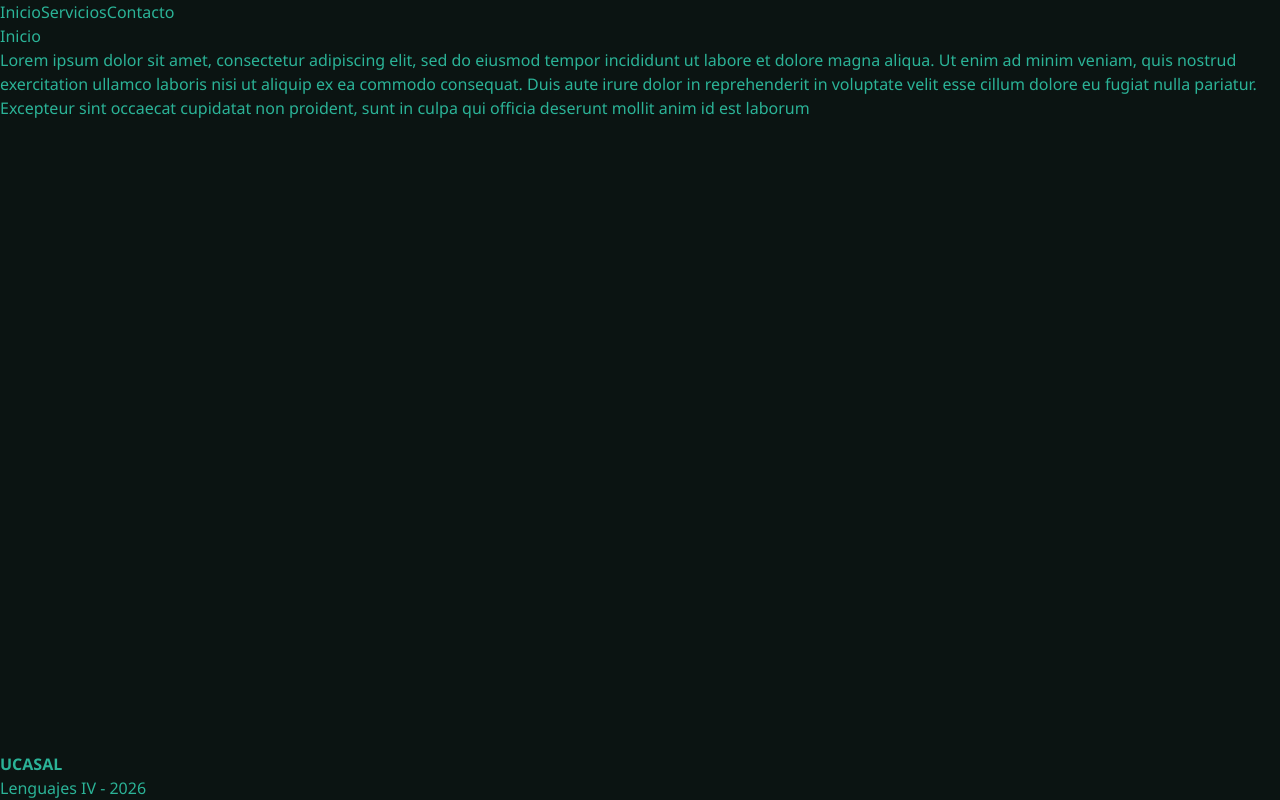
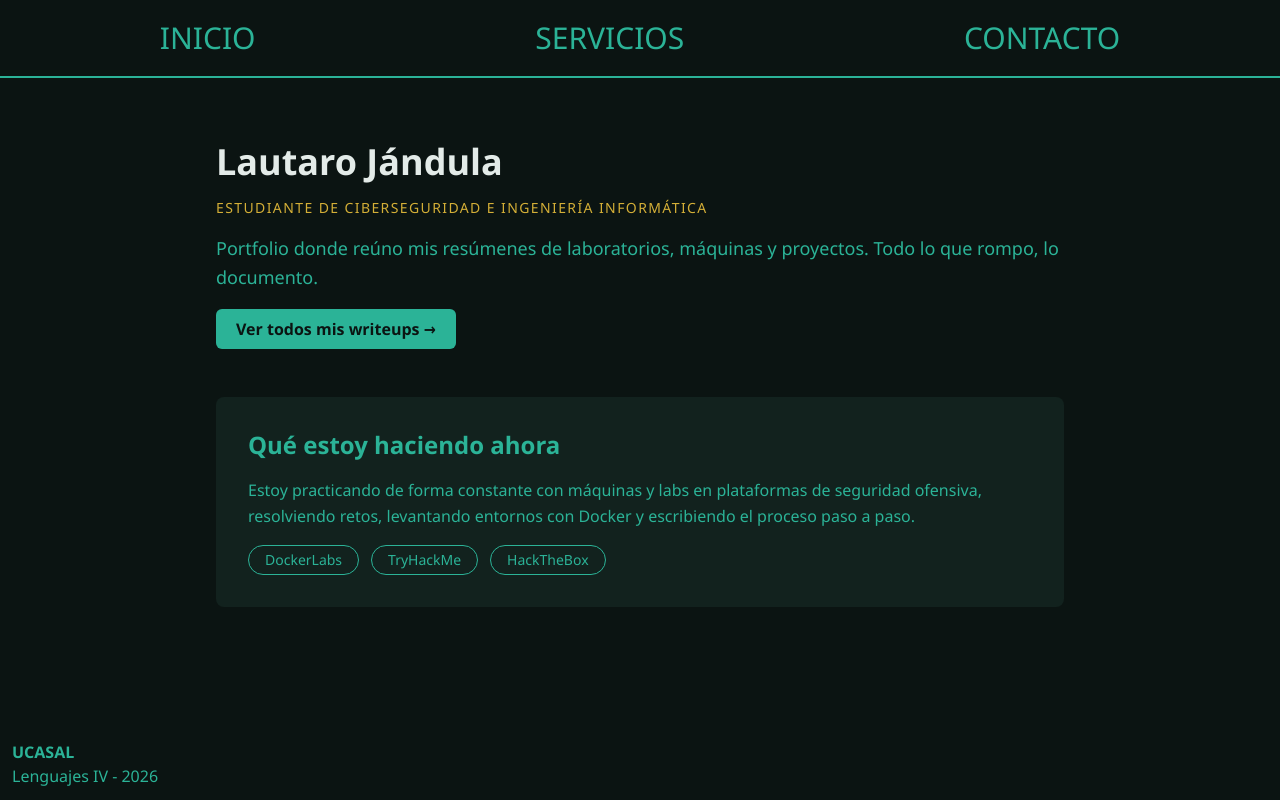
Before and after one commit to codebylauti/lenguajesiv-tp, a React (Vite) app: page / in a window 1280 px wide. Built offline with nearby package versions, Linux system fonts and the light colour scheme.

Commit message:
feat: mejora a las paginas de inicio y servicios

```diff
--- a/src/components/Footer.jsx
+++ b/src/components/Footer.jsx
@@ -1,6 +1,6 @@
 function Footer () {
   return (
-    <footer>
+    <footer className="pb-3 pl-3">
       <strong>UCASAL</strong><br/>
       <p>Lenguajes IV - 2026</p>
     </footer>
--- a/src/components/Header.jsx
+++ b/src/components/Header.jsx
@@ -2,7 +2,7 @@ import Navbar from "./Navbar";
 
 function Header () {
   return (
-    <header>
+    <header className="border-b-detail-jade border-b-2 p-5 uppercase text-3xl">
       <Navbar/>
     </header>
   )
--- a/src/components/Navbar.jsx
+++ b/src/components/Navbar.jsx
@@ -2,7 +2,7 @@ import { NavLink } from 'react-router';
 
 function Navbar () {
   return (
-    <nav className='navbar'>
+    <nav className="navbar flex justify-around">
       <NavLink
         to="/Inicio"
       >
--- /dev/null
+++ b/src/data/content.js
@@ -0,0 +1,62 @@
+const writeups = {
+  label: "Ver todos mis writeups",
+  url: "https://github.com/",
+}
+
+const home = {
+  hero: {
+    name: "Lautaro Jándula",
+    role: "Estudiante de Ciberseguridad e Ingeniería Informática",
+    tagline:
+      "Portfolio donde reúno mis resúmenes de laboratorios, máquinas y proyectos. Todo lo que rompo, lo documento.",
+  },
+  focus: {
+    title: "Qué estoy haciendo ahora",
+    text:
+      "Estoy practicando de forma constante con máquinas y labs en plataformas de seguridad ofensiva, resolviendo retos, levantando entornos con Docker y escribiendo el proceso paso a paso.",
+    platforms: [
+      { name: "DockerLabs", url: "https://dockerlabs.es" },
+      { name: "TryHackMe", url: "https://tryhackme.com" },
+      { name: "HackTheBox", url: "https://www.hackthebox.com" },
+    ],
+  },
+  writeups,
+}
+
+const services = {
+  intro:
+    "Lo que ofrezco mientras sigo formándome: trabajo práctico, documentado y con foco en aprender haciendo.",
+  writeups,
+  items: [
+    {
+      id: "machines",
+      title: "Resolución de máquinas y labs",
+      description:
+        "Enumeración, explotación y escalada de privilegios en entornos controlados de DockerLabs, TryHackMe y HackTheBox, con notas públicas de cada paso.",
+      tags: ["Linux", "Privilege escalation", "CTF"],
+    },
+    {
+      id: "writeups",
+      title: "Writeups y documentación",
+      description:
+        "Guías claras de cada máquina o reto: contexto, comandos usados, errores y aprendizajes, para que puedas replicar o revisar el proceso.",
+      tags: ["Documentación", "Análisis"],
+    },
+    {
+      id: "docker",
+      title: "Entornos con Docker",
+      description:
+        "Armado y revisión de servicios en contenedores: despliegue, configuración y análisis de imágenes para reproducir laboratorios locales.",
+      tags: ["Docker", "Infraestructura"],
+    },
+    {
+      id: "web",
+      title: "Revisión básica de seguridad web",
+      description:
+        "Evaluación de aplicaciones con foco en los OWASP Top 10: inyecciones, XSS, autenticación débil y malas configuraciones, con reporte de hallazgos.",
+      tags: ["OWASP", "Web", "Reportes"],
+    },
+  ],
+}
+
+export { home, services }
--- a/src/pages/Home.jsx
+++ b/src/pages/Home.jsx
@@ -1,9 +1,43 @@
+import { home } from "../data/content.js";
+
 function Home () {
+  const { hero, focus, writeups } = home
+
   return (
-    <>
-      <h1>Inicio</h1>
-      <p>Lorem ipsum dolor sit amet, consectetur adipiscing elit, sed do eiusmod tempor incididunt ut labore et dolore magna aliqua. Ut enim ad minim veniam, quis nostrud exercitation ullamco laboris nisi ut aliquip ex ea commodo consequat. Duis aute irure dolor in reprehenderit in voluptate velit esse cillum dolore eu fugiat nulla pariatur. Excepteur sint occaecat cupidatat non proident, sunt in culpa qui officia deserunt mollit anim id est laborum</p>
-    </>
+    <section className="max-w-4xl mx-auto px-6 py-16 flex flex-col gap-12">
+      <header className="flex flex-col gap-4">
+        <h1 className="text-4xl font-bold text-text-primary">{hero.name}</h1>
+        <p className="text-detail-gold uppercase tracking-widest text-sm">{hero.role}</p>
+        <p className="text-lg leading-relaxed">{hero.tagline}</p>
+        <a
+          href={writeups.url}
+          target="_blank"
+          rel="noopener noreferrer"
+          className="self-start rounded-md bg-detail-jade px-5 py-2 font-semibold text-green-primary hover:opacity-90"
+        >
+          {writeups.label} →
+        </a>
+      </header>
+
+      <div className="rounded-lg bg-green-cards p-8 flex flex-col gap-4">
+        <h2 className="text-2xl font-semibold text-detail-jade">{focus.title}</h2>
+        <p className="leading-relaxed">{focus.text}</p>
+        <ul className="flex flex-wrap gap-3">
+          {focus.platforms.map((platform) => (
+            <li key={platform.name}>
+              <a
+                href={platform.url}
+                target="_blank"
+                rel="noopener noreferrer"
+                className="block rounded-full border border-detail-jade px-4 py-1 text-sm hover:bg-detail-jade hover:text-green-primary"
+              >
+                {platform.name}
+              </a>
+            </li>
+          ))}
+        </ul>
+      </div>
+    </section>
   )
 }
 
--- a/src/pages/Services.jsx
+++ b/src/pages/Services.jsx
@@ -1,9 +1,43 @@
+import { services } from "../data/content.js";
+
 function Services () {
+  const { intro, items, writeups } = services
+
   return (
-    <>
-      <h1>Servicios</h1>
-      <p>Lorem ipsum dolor sit amet, consectetur adipiscing elit, sed do eiusmod tempor incididunt ut labore et dolore magna aliqua. Ut enim ad minim veniam, quis nostrud exercitation ullamco laboris nisi ut aliquip ex ea commodo consequat. Duis aute irure dolor in reprehenderit in voluptate velit esse cillum dolore eu fugiat nulla pariatur. Excepteur sint occaecat cupidatat non proident, sunt in culpa qui officia deserunt mollit anim id est laborum</p>
-    </>
+    <section className="max-w-4xl mx-auto px-6 py-16 flex flex-col gap-10">
+      <header className="flex flex-col gap-3">
+        <h1 className="text-4xl font-bold text-text-primary">Servicios</h1>
+        <p className="leading-relaxed">{intro}</p>
+      </header>
+
+      <ul className="grid gap-6 sm:grid-cols-2">
+        {items.map((service) => (
+          <li key={service.id} className="rounded-lg bg-green-cards p-6 flex flex-col gap-3">
+            <h2 className="text-xl font-semibold text-detail-jade">{service.title}</h2>
+            <p className="leading-relaxed flex-1">{service.description}</p>
+            <ul className="flex flex-wrap gap-2">
+              {service.tags.map((tag) => (
+                <li
+                  key={tag}
+                  className="rounded-full border border-detail-gold px-3 py-1 text-xs text-detail-gold"
+                >
+                  {tag}
+                </li>
+              ))}
+            </ul>
+          </li>
+        ))}
+      </ul>
+
+      <a
+        href={writeups.url}
+        target="_blank"
+        rel="noopener noreferrer"
+        className="self-start rounded-md bg-detail-jade px-5 py-2 font-semibold text-green-primary hover:opacity-90"
+      >
+        {writeups.label} →
+      </a>
+    </section>
   )
 }
 
```
